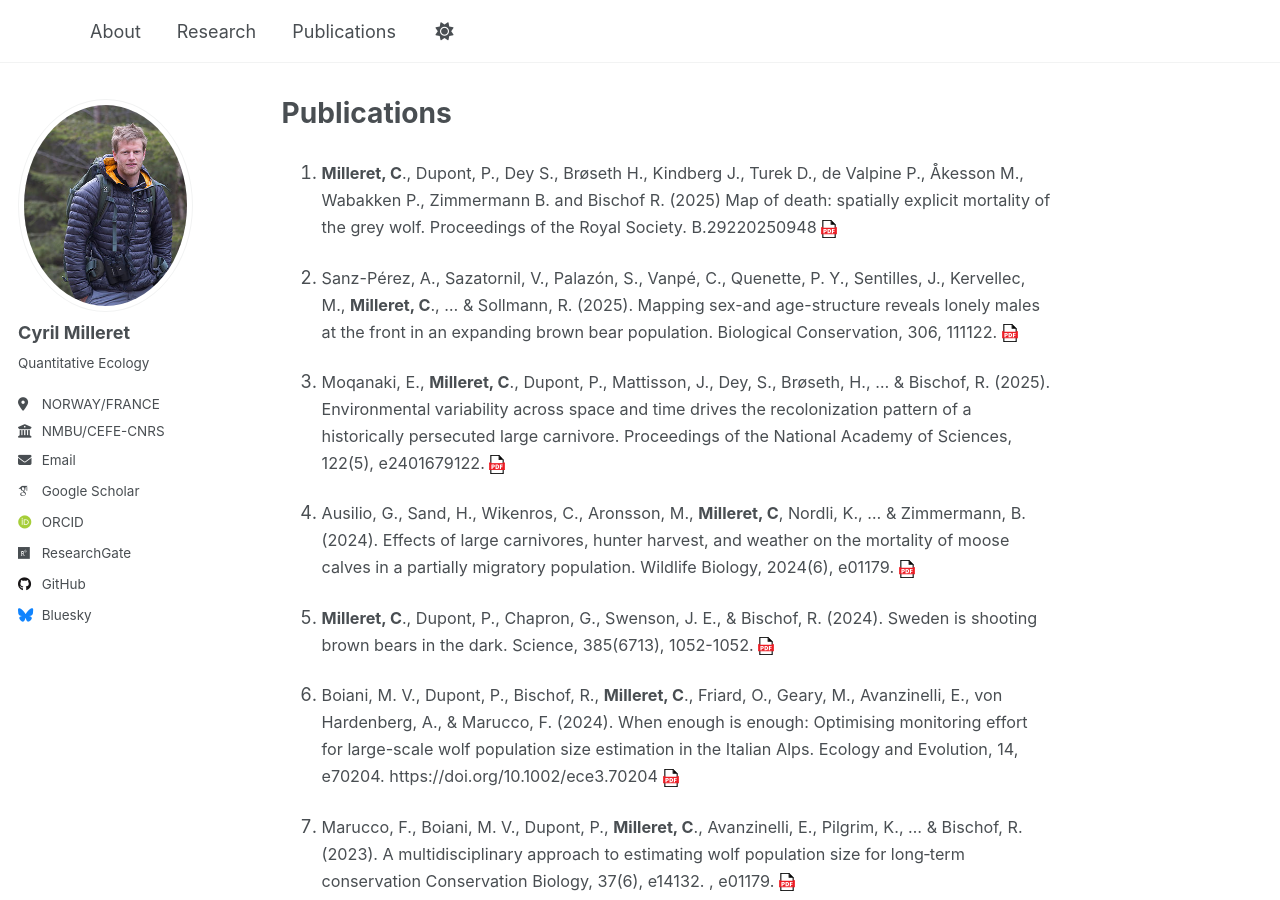
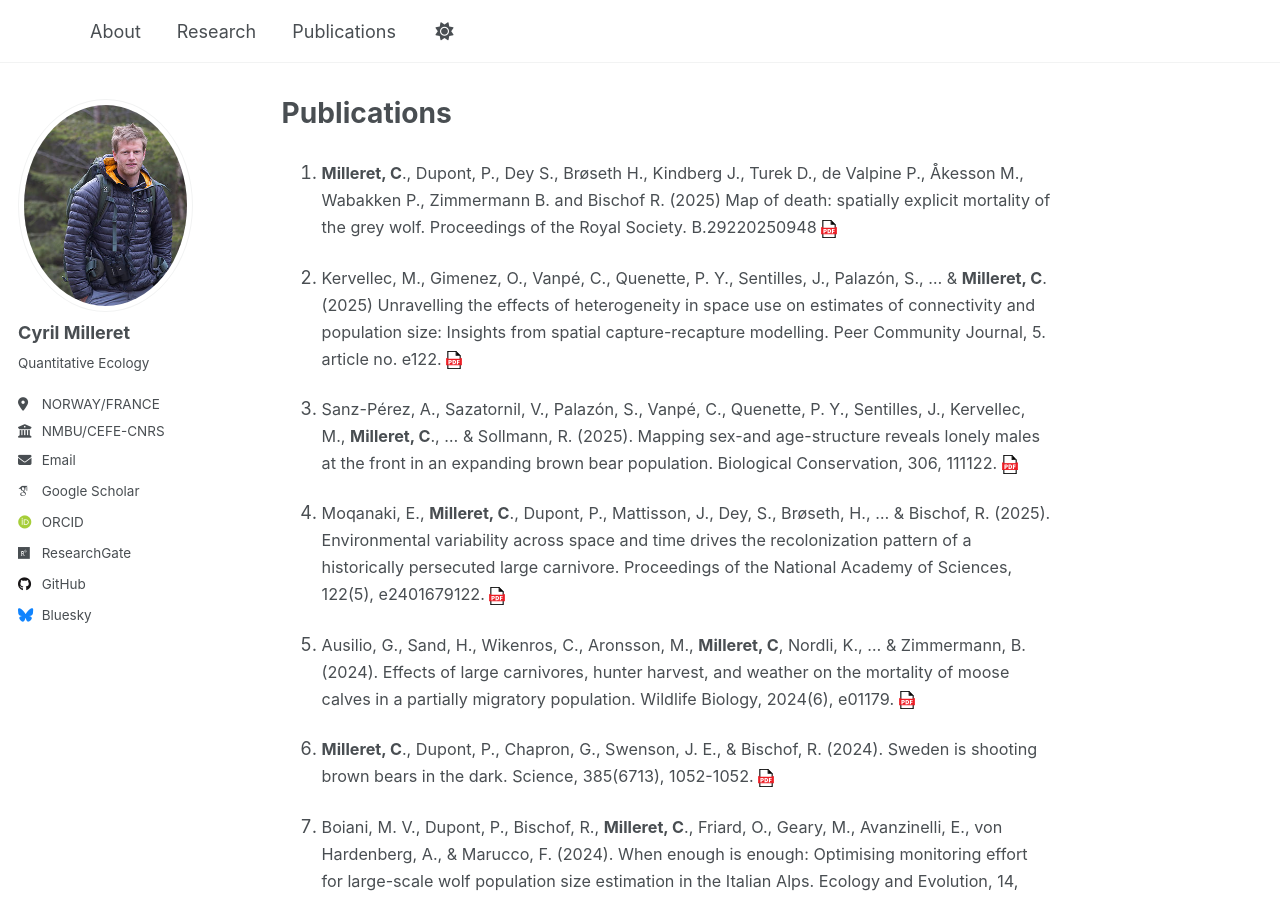
Before and after one commit to Cyril-Milleret/Cyril-Milleret.github.io, a Jekyll site: the page built from _pages/publication.md, in a window 1280 px wide and 900 px high. Built offline with Jekyll 4.4.1, drawn with Linux system fonts in a browser that asks for light colours; some web fonts are replaced; a script that is not in the unit is left out.

Commit message:
update pubs

```diff
--- a/_pages/publication.md
+++ b/_pages/publication.md
@@ -8,6 +8,13 @@ Wabakken P., Zimmermann B. and Bischof R. (2025) Map of death: spatially explici
 <a href="http://doi.org/10.1098/rspb.2025.0948" target="_blank">
   <img src="/images/PDF_icon.svg" alt="PDF" width="16" style="vertical-align: middle;">
 </a>
+
+1. <span style="font-size: 0.9em;"> Kervellec, M., Gimenez, O., Vanpé, C., Quenette, P. Y., Sentilles, J., Palazón, S., ... &  **Milleret, C**.
+(2025) Unravelling the effects of heterogeneity in space use on estimates of connectivity and population size: Insights from spatial capture-recapture modelling. Peer Community Journal, 5. article no. e122.
+<a href="https://peercommunityjournal.org/articles/10.24072/pcjournal.646/" target="_blank">
+  <img src="/images/PDF_icon.svg" alt="PDF" width="16" style="vertical-align: middle;">
+</a>
+
 
 1. <span style="font-size: 0.9em;"> Sanz-Pérez, A., Sazatornil, V., Palazón, S., Vanpé, C., Quenette, P. Y., Sentilles, J., Kervellec, M., **Milleret, C**.,  ... & Sollmann, R. (2025).
 Mapping sex-and age-structure reveals lonely males at the front in an expanding brown bear population. Biological Conservation, 306, 111122.
```
Also changed, not shown: 1 other file.
